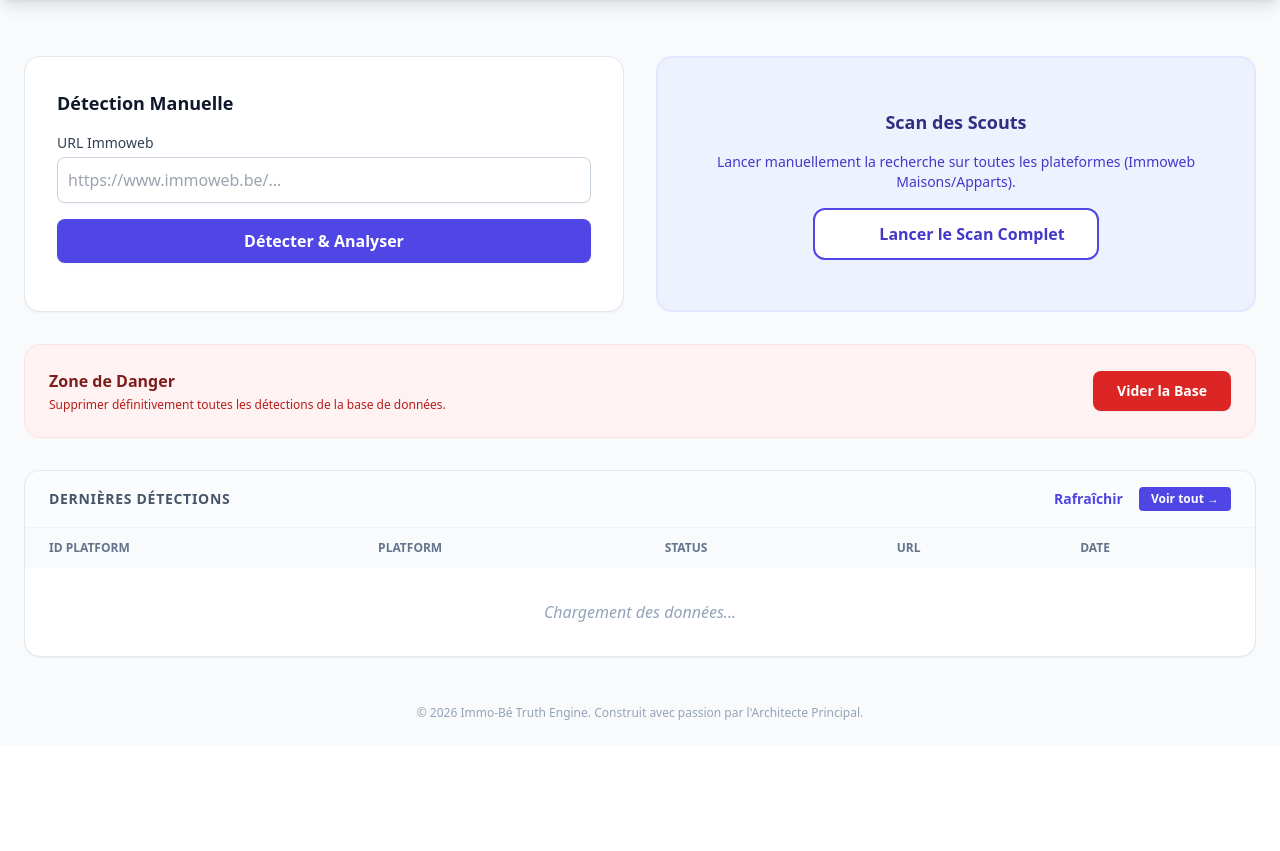
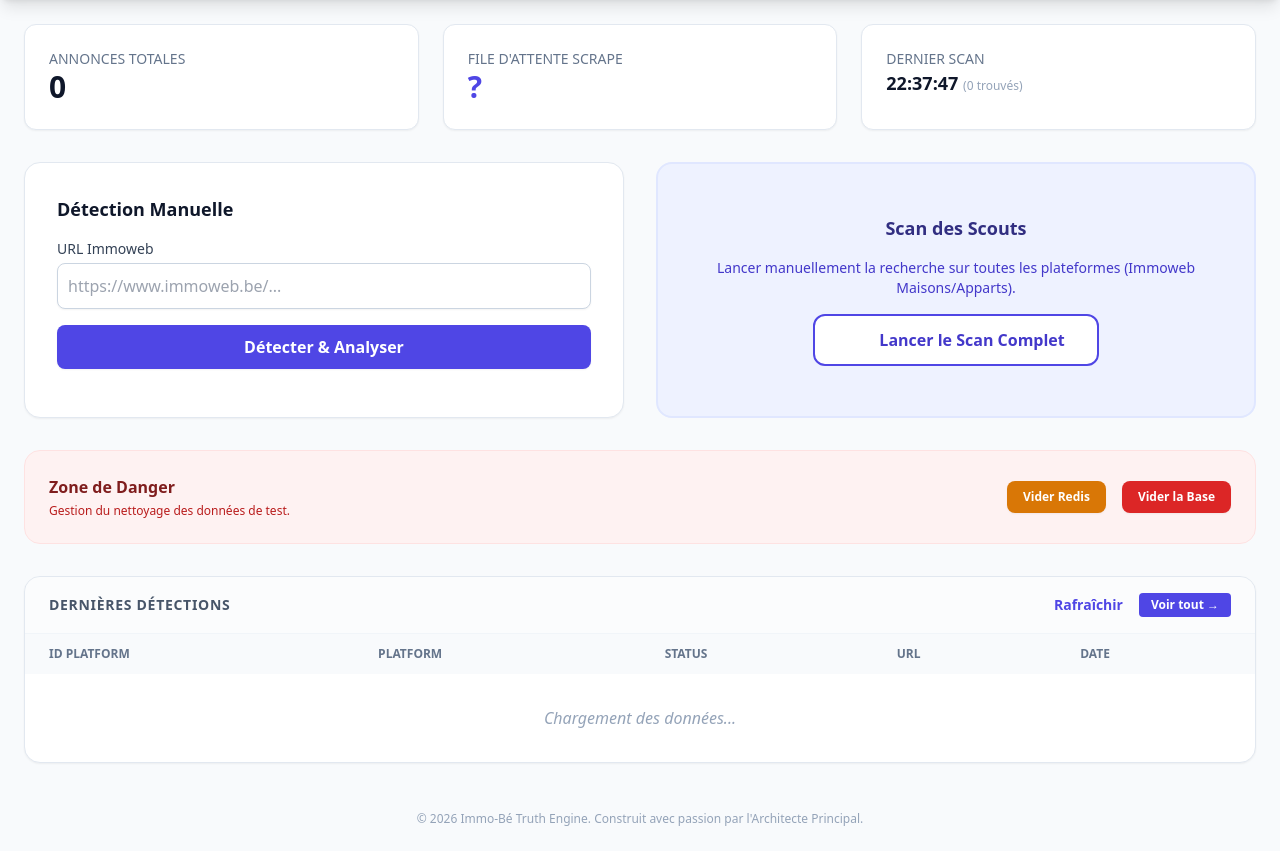
Before and after one commit to JerohmWatt/immovertical, a FastAPI app: page / in a window 1280 px wide. Shown: the part 60-911 px from the top of the page. Before the commit the page ends 780 px from the top, so only its background shows below. Run offline with FastAPI, Linux system fonts and the light colour scheme; data that the repository does not hold is empty; some libraries are stand-ins or nearby versions.

Commit message:
Refactor UI components in watchtower to improve clarity and functionality. Update HTML structure for stats display, enhance button functionalities for clearing Redis and listings, and implement structured logging for better traceability. Introduce cooldown management for scout runs to prevent concurrent executions.

```diff
--- a/apps/watchtower/src/main.py
+++ b/apps/watchtower/src/main.py
@@ -17,6 +17,7 @@ from common.database import get_session, async_session_factory
 from common.redis_client import redis_client
 from .scouts import SCOUTS
 from .utils import extract_platform_id
+from datetime import datetime, timedelta
 
 # Logging configuration
 logging.basicConfig(
@@ -26,6 +27,11 @@ logging.basicConfig(
 logger = logging.getLogger("watchtower")
 
 app = FastAPI(title="Immo-Bé Watchtower - Truth Engine Sentinel")
+
+# Scout state and safety locks
+scout_lock = asyncio.Lock()
+last_run_time = None
+last_run_new_count = 0
 
 # Templates configuration
 # Resolve templates path relative to this file
@@ -53,9 +59,10 @@ class DetectRequest(BaseModel):
     platform_id: str
     platform_name: str
 
-async def process_detection(url: str, platform_id: str, platform_name: str, session: AsyncSession):
+async def process_detection(url: str, platform_id: str, platform_name: str, session: AsyncSession) -> bool:
     """
     Core logic to check if a listing exists, create it if not, and push to queue.
+    Returns True if a new listing was created, False otherwise.
     """
     statement = select(Listing).where(Listing.source_id == platform_id)
     result = await session.execute(statement)
@@ -63,7 +70,7 @@ async def process_detection(url: str, platform_id: str, platform_name: str, sess
 
     if existing_listing:
         logger.info(f"Listing {platform_id} already exists in database (ID: {existing_listing.id}).")
-        return {"message": "Already known", "listing_id": existing_listing.id}
+        return False
 
     # Create new Listing entry
     new_listing = Listing(
@@ -90,10 +97,7 @@ async def process_detection(url: str, platform_id: str, platform_name: str, sess
     await redis_client.push_to_queue("scrape_queue", payload)
     logger.info(f"URL {new_listing.url} pushed to Redis 'scrape_queue'")
 
-    return {
-        "message": "Detected and queued",
-        "listing_id": new_listing.id
-    }
+    return True
 
 @app.post("/detect")
 async def detect(request: DetectRequest, session: AsyncSession = Depends(get_session)):
@@ -102,15 +106,20 @@ async def detect(request: DetectRequest, session: AsyncSession = Depends(get_ses
     """
     logger.info(f"Detection request received: {request.platform_id} on {request.platform_name}")
     try:
-        return await process_detection(request.url, request.platform_id, request.platform_name, session)
+        created = await process_detection(request.url, request.platform_id, request.platform_name, session)
+        if created:
+            return {"message": "Detected and queued"}
+        else:
+            return {"message": "Already known"}
     except Exception as e:
         logger.error(f"Error during detection: {str(e)}")
         await session.rollback()
         raise HTTPException(status_code=500, detail="Internal Server Error")
 
-async def process_scout_page(platform: str, scout: dict, html: str):
+async def process_scout_page(platform: str, scout: dict, html: str) -> int:
     """
     Extract links and IDs from a scout page and process them.
+    Returns the number of new listings found.
     """
     # Extract links using Regex
     links = re.findall(scout["link_pattern"], html)
@@ -118,6 +127,7 @@ async def process_scout_page(platform: str, scout: dict, html: str):
 
     logger.info(f"Found {len(unique_links)} potential links on {platform}")
 
+    new_count = 0
     for url in unique_links:
         # Extract platform_id from URL using our utility
         platform_id = extract_platform_id(platform, url, scout["id_pattern"])
@@ -125,42 +135,67 @@ async def process_scout_page(platform: str, scout: dict, html: str):
         if platform_id:
             # Process each link (using a fresh session)
             async with async_session_factory() as session:
-                await process_detection(url, platform_id, platform, session)
+                created = await process_detection(url, platform_id, platform, session)
+                if created:
+                    new_count += 1
         else:
             logger.warning(f"Could not extract ID from URL: {url} (Platform: {platform})")
 
-async def run_scouts():
+    return new_count
+
+async def run_scouts(ignore_cooldown: bool = False):
     """
     Scan all defined scouts for new listings.
+    Enforces a cooldown for automatic runs but allows manual override.
+    Always prevents concurrent runs.
     """
-    logger.info("Starting scouts scan...")
+    global last_run_time, last_run_new_count
 
-    for platform, scout in SCOUTS.items():
-        # Use a fresh client per platform to avoid session/cookie tracking issues
-        async with httpx.AsyncClient(headers=HEADERS, follow_redirects=True, timeout=30.0) as client:
-            search_urls = scout.get("search_urls", [scout.get("search_url")])
+    if scout_lock.locked():
+        logger.warning("Scout scan already in progress. Ignoring request.")
+        return
 
-            for url in search_urls:
-                if not url:
-                    continue
-                try:
-                    logger.info(f"Scanning {platform} at {url}...")
-                    response = await client.get(url)
+    async with scout_lock:
+        now = datetime.now()
 
-                    if response.status_code == 403:
-                        logger.error(f"Access denied (403) for {platform} at {url}. Anti-bot triggered.")
+        # Cooldown check only if not ignored (manual run)
+        if not ignore_cooldown and last_run_time and (now - last_run_time) < timedelta(minutes=55):
+            wait_time = timedelta(minutes=60) - (now - last_run_time)
+            logger.warning(f"Cooldown active. Please wait {wait_time.total_seconds() / 60:.1f} minutes.")
+            return
+
+        logger.info(f"Starting scouts scan... {'(Manual override)' if ignore_cooldown else ''}")
+        last_run_time = now
+        total_new = 0
+
+        for platform, scout in SCOUTS.items():
+            # Use a fresh client per platform to avoid session/cookie tracking issues
+            async with httpx.AsyncClient(headers=HEADERS, follow_redirects=True, timeout=30.0) as client:
+                search_urls = scout.get("search_urls", [scout.get("search_url")])
+
+                for url in search_urls:
+                    if not url:
                         continue
+                    try:
+                        logger.info(f"Scanning {platform} at {url}...")
+                        response = await client.get(url)
 
-                    response.raise_for_status()
-                    await process_scout_page(platform, scout, response.text)
+                        if response.status_code == 403:
+                            logger.error(f"Access denied (403) for {platform} at {url}. Anti-bot triggered.")
+                            continue
 
-                    # Small random delay between URLs of the same platform
-                    await asyncio.sleep(2.0)
+                        response.raise_for_status()
+                        new_on_page = await process_scout_page(platform, scout, response.text)
+                        total_new += new_on_page
 
-                except Exception as e:
-                    logger.error(f"Error scanning {platform} at {url}: {str(e)}")
+                        # Small random delay between URLs of the same platform
+                        await asyncio.sleep(2.0)
 
-    logger.info("Scouts scan completed.")
+                    except Exception as e:
+                        logger.error(f"Error scanning {platform} at {url}: {str(e)}")
+
+        last_run_new_count = total_new
+        logger.info(f"Scouts scan completed. {total_new} new listings found.")
 
 async def scouts_loop():
     """
@@ -202,27 +237,42 @@ async def all_listings_view(request: Request, session: AsyncSession = Depends(ge
 
 @app.get("/ui/stats")
 async def ui_stats(session: AsyncSession = Depends(get_session)):
+    global last_run_time, last_run_new_count
+
     # Total listings
-    total_stmt = select(func.count()).select_from(Listing)
-    total_res = await session.execute(total_stmt)
-    total_count = total_res.scalar() or 0
+    try:
+        total_stmt = select(func.count()).select_from(Listing)
+        total_res = await session.execute(total_stmt)
+        total_count = total_res.scalar() or 0
+    except Exception as e:
+        logger.error(f"Error fetching total count: {e}")
+        total_count = "Error"
 
     # Queue length from Redis
     try:
         if not redis_client.client:
             await redis_client.connect()
         queue_len = await redis_client.client.llen("scrape_queue")
-    except Exception:
+    except Exception as e:
+        logger.error(f"Error fetching redis queue: {e}")
         queue_len = "?"
 
+    # Last scan info
+    last_scan_str = last_run_time.strftime('%H:%M:%S') if last_run_time else "Jamais"
+    new_found = last_run_new_count if last_run_time else 0
+
     return HTMLResponse(content=f"""
-        <div class="bg-white p-6 rounded-xl shadow-sm border border-slate-200" id="stat-total-container" hx-swap-oob="true">
+        <div class="bg-white p-6 rounded-xl shadow-sm border border-slate-200">
             <p class="text-sm font-medium text-slate-500 uppercase">Annonces Totales</p>
             <p class="text-3xl font-bold">{total_count}</p>
         </div>
-        <div class="bg-white p-6 rounded-xl shadow-sm border border-slate-200" id="stat-queue-container" hx-swap-oob="true">
+        <div class="bg-white p-6 rounded-xl shadow-sm border border-slate-200">
             <p class="text-sm font-medium text-slate-500 uppercase">File d'attente Scrape</p>
             <p class="text-3xl font-bold text-indigo-600">{queue_len}</p>
+        </div>
+        <div class="bg-white p-6 rounded-xl shadow-sm border border-slate-200">
+            <p class="text-sm font-medium text-slate-500 uppercase">Dernier Scan</p>
+            <p class="text-lg font-semibold">{last_scan_str} <span class="text-xs font-normal text-slate-400">({new_found} trouvés)</span></p>
         </div>
     """)
 
@@ -269,9 +319,12 @@ async def ui_manual_detect(url: str = Form(...), session: AsyncSession = Depends
 
 @app.post("/ui/run-scouts")
 async def ui_run_scouts():
-    # Run scouts in background
-    asyncio.create_task(run_scouts())
-    return HTMLResponse(content='<p class="text-green-600 font-bold animate-bounce">📡 Scan lancé en arrière-plan...</p>')
+    if scout_lock.locked():
+        return HTMLResponse(content='<p class="text-amber-600 font-bold">⚠️ Scan déjà en cours...</p>')
+
+    # Manual run ignores cooldown
+    asyncio.create_task(run_scouts(ignore_cooldown=True))
+    return HTMLResponse(content='<p class="text-green-600 font-bold animate-bounce">📡 Scan lancé manuellement...</p>')
 
 @app.post("/ui/clear-listings")
 async def ui_clear_listings(session: AsyncSession = Depends(get_session)):
@@ -282,7 +335,17 @@ async def ui_clear_listings(session: AsyncSession = Depends(get_session)):
         await session.commit()
         return HTMLResponse(content=f'<p class="text-amber-600 font-bold text-xs uppercase tracking-widest">🗑️ {result.rowcount} annonces supprimées.</p>')
     except Exception as e:
-        return HTMLResponse(content=f'<p class="text-red-600 font-bold text-xs">❌ Erreur: {str(e)}</p>')
+        return HTMLResponse(content=f'<p class="text-red-600 font-bold text-xs">❌ Erreur DB: {str(e)}</p>')
+
+@app.post("/ui/clear-redis")
+async def ui_clear_redis():
+    try:
+        if not redis_client.client:
+            await redis_client.connect()
+        await redis_client.client.delete("scrape_queue")
+        return HTMLResponse(content='<p class="text-amber-600 font-bold text-xs uppercase tracking-widest">🧹 File Redis vidée.</p>')
+    except Exception as e:
+        return HTMLResponse(content=f'<p class="text-red-600 font-bold text-xs">❌ Erreur Redis: {str(e)}</p>')
 
 if __name__ == "__main__":
     uvicorn.run(app, host="0.0.0.0", port=8000)
--- a/apps/watchtower/templates/index.html
+++ b/apps/watchtower/templates/index.html
@@ -24,18 +24,18 @@
 
     <main class="container mx-auto p-6 space-y-8">
         <!-- Stats Section -->
-        <div class="grid grid-cols-1 md:grid-cols-3 gap-6" hx-get="/ui/stats" hx-trigger="load, every 5s">
+        <div class="grid grid-cols-1 md:grid-cols-3 gap-6" id="stats-grid" hx-get="/ui/stats" hx-trigger="load, every 5s">
             <div class="bg-white p-6 rounded-xl shadow-sm border border-slate-200">
                 <p class="text-sm font-medium text-slate-500 uppercase">Annonces Totales</p>
-                <p class="text-3xl font-bold" id="stat-total">-</p>
+                <p class="text-3xl font-bold">-</p>
             </div>
             <div class="bg-white p-6 rounded-xl shadow-sm border border-slate-200">
                 <p class="text-sm font-medium text-slate-500 uppercase">File d'attente Scrape</p>
-                <p class="text-3xl font-bold text-indigo-600" id="stat-queue">-</p>
+                <p class="text-3xl font-bold text-indigo-600">-</p>
             </div>
             <div class="bg-white p-6 rounded-xl shadow-sm border border-slate-200">
-                <p class="text-sm font-medium text-slate-500 uppercase">Dernière Scan</p>
-                <p class="text-lg font-semibold" id="stat-last-scan">En attente...</p>
+                <p class="text-sm font-medium text-slate-500 uppercase">Dernier Scan</p>
+                <p class="text-lg font-semibold">En attente...</p>
             </div>
         </div>
 
@@ -73,14 +73,20 @@
         <div class="bg-red-50 p-6 rounded-2xl border border-red-100 flex justify-between items-center">
             <div class="space-y-1">
                 <h3 class="text-red-900 font-bold">Zone de Danger</h3>
-                <p class="text-red-700 text-xs">Supprimer définitivement toutes les détections de la base de données.</p>
+                <p class="text-red-700 text-xs">Gestion du nettoyage des données de test.</p>
             </div>
             <div class="flex items-center space-x-4">
                 <div id="clear-result"></div>
+                <button hx-post="/ui/clear-redis"
+                        hx-confirm="Vider la file d'attente Redis ?"
+                        hx-target="#clear-result"
+                        class="bg-amber-600 text-white font-bold px-4 py-2 rounded-lg hover:bg-amber-700 transition shadow-sm text-xs">
+                    Vider Redis
+                </button>
                 <button hx-post="/ui/clear-listings"
-                        hx-confirm="Êtes-vous sûr de vouloir supprimer TOUTES les détections ?"
+                        hx-confirm="Supprimer TOUTES les annonces de la base ?"
                         hx-target="#clear-result"
-                        class="bg-red-600 text-white font-bold px-6 py-2.5 rounded-lg hover:bg-red-700 transition shadow-sm text-sm">
+                        class="bg-red-600 text-white font-bold px-4 py-2 rounded-lg hover:bg-red-700 transition shadow-sm text-xs">
                     Vider la Base
                 </button>
             </div>
```
